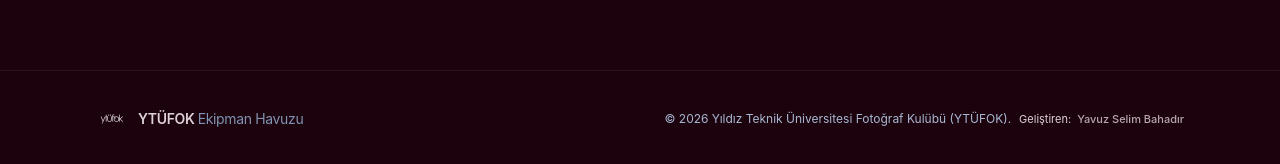
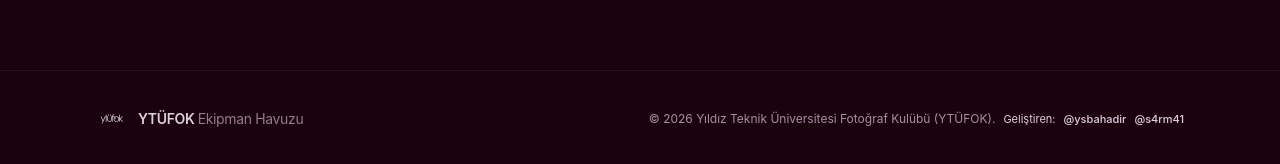
Before and after one commit to ytufokonline/ytufok-web, a React (Vite) app: page / in a window 1280 px wide. Shown: the part 4224-4388 px from the top of the page. Built offline with nearby package versions, Linux system fonts and the light colour scheme; no server answers; the database is empty; a web font is replaced by a local one.

Commit message:
feat(footer): update developer credits with @ysbahadir and @s4rm41 Instagram hyperlinks

```diff
--- a/src/components/Footer.tsx
+++ b/src/components/Footer.tsx
@@ -2,23 +2,38 @@ import React from 'react';
 
 export const Footer: React.FC = () => {
   return (
-    <footer className="border-t border-white/[0.08] text-[#a9b9d3] text-xs mt-24">
+    <footer className="border-t border-white/[0.08] text-[#ded0d9]/60 text-xs mt-24">
       <div className="max-w-6xl mx-auto px-4 sm:px-6 lg:px-8 py-8">
         <div className="flex flex-col sm:flex-row items-center justify-between gap-4">
           <div className="flex items-center gap-2.5">
-            <img src="/logo.png" alt="YTÜFOK" className="h-8 w-auto object-contain opacity-90" />
-            <span className="text-sm font-semibold text-white font-satoshi tracking-tight">
-              YTÜFOK <span className="text-[#8193b2] font-normal">Ekipman Havuzu</span>
+            <img src="/logo.png" alt="YTÜFOK" className="h-8 w-auto object-contain opacity-90 select-none pointer-events-none" draggable={false} />
+            <span className="text-sm font-semibold text-[#ded0d9] font-satoshi tracking-tight">
+              YTÜFOK <span className="text-[#ded0d9]/60 font-normal">Ekipman Havuzu</span>
             </span>
           </div>
 
-          <div className="flex flex-col sm:flex-row items-center sm:items-end gap-2 text-xs text-[#a9b9d3]">
+          <div className="flex flex-col sm:flex-row items-center sm:items-end gap-2 text-xs text-[#ded0d9]/70">
             <div>
               &copy; {new Date().getFullYear()} Yıldız Teknik Üniversitesi Fotoğraf Kulübü (YTÜFOK).
             </div>
-            <div className="flex items-center gap-1.5 text-[11px] text-[#8193b2]">
+            <div className="flex items-center gap-2 text-[11px] text-[#ded0d9]/60">
               <span>Geliştiren:</span>
-              <span className="text-white/80 font-medium">Yavuz Selim Bahadır</span>
+              <a
+                href="https://instagram.com/ysbahadir"
+                target="_blank"
+                rel="noopener noreferrer"
+                className="font-medium text-[#ded0d9] hover:text-white transition-colors hover:underline cursor-pointer"
+              >
+                @ysbahadir
+              </a>
+              <a
+                href="https://instagram.com/s4rm41"
+                target="_blank"
+                rel="noopener noreferrer"
+                className="font-medium text-[#ded0d9] hover:text-white transition-colors hover:underline cursor-pointer"
+              >
+                @s4rm41
+              </a>
             </div>
           </div>
         </div>
```
